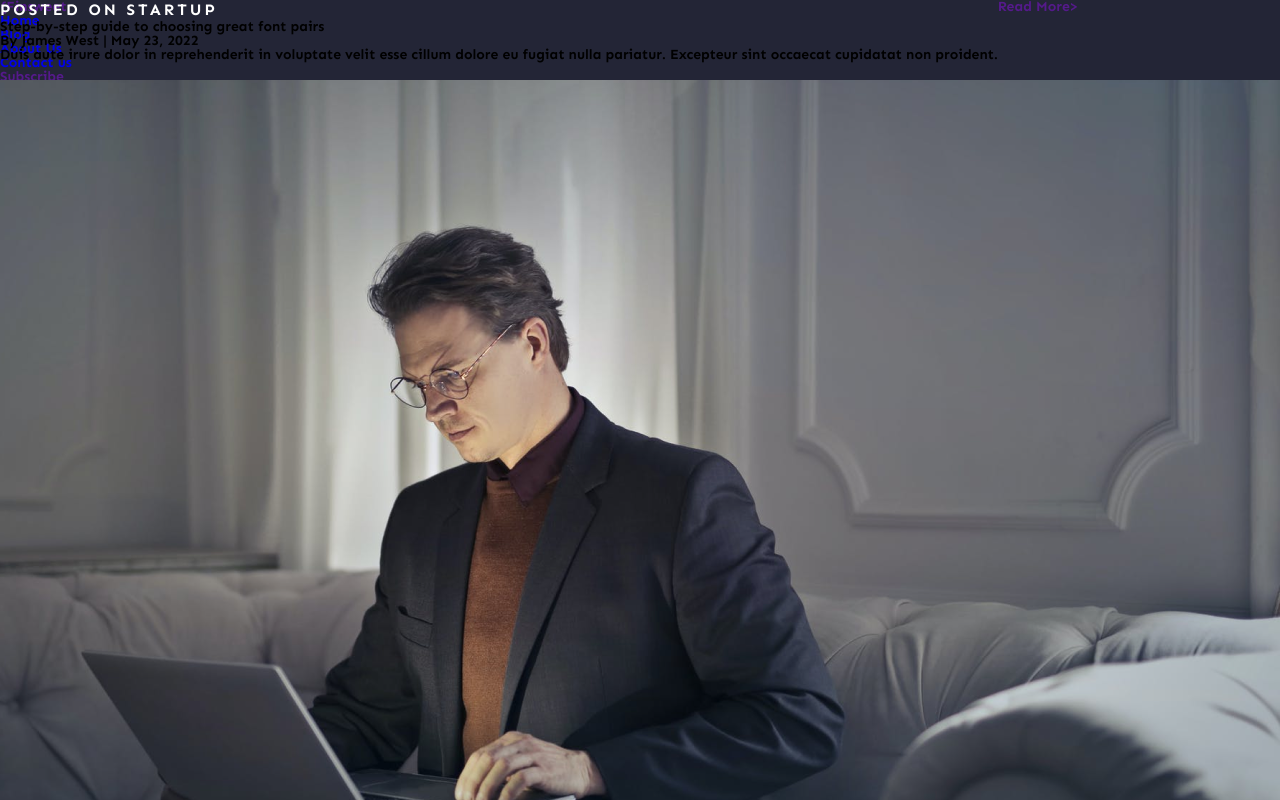
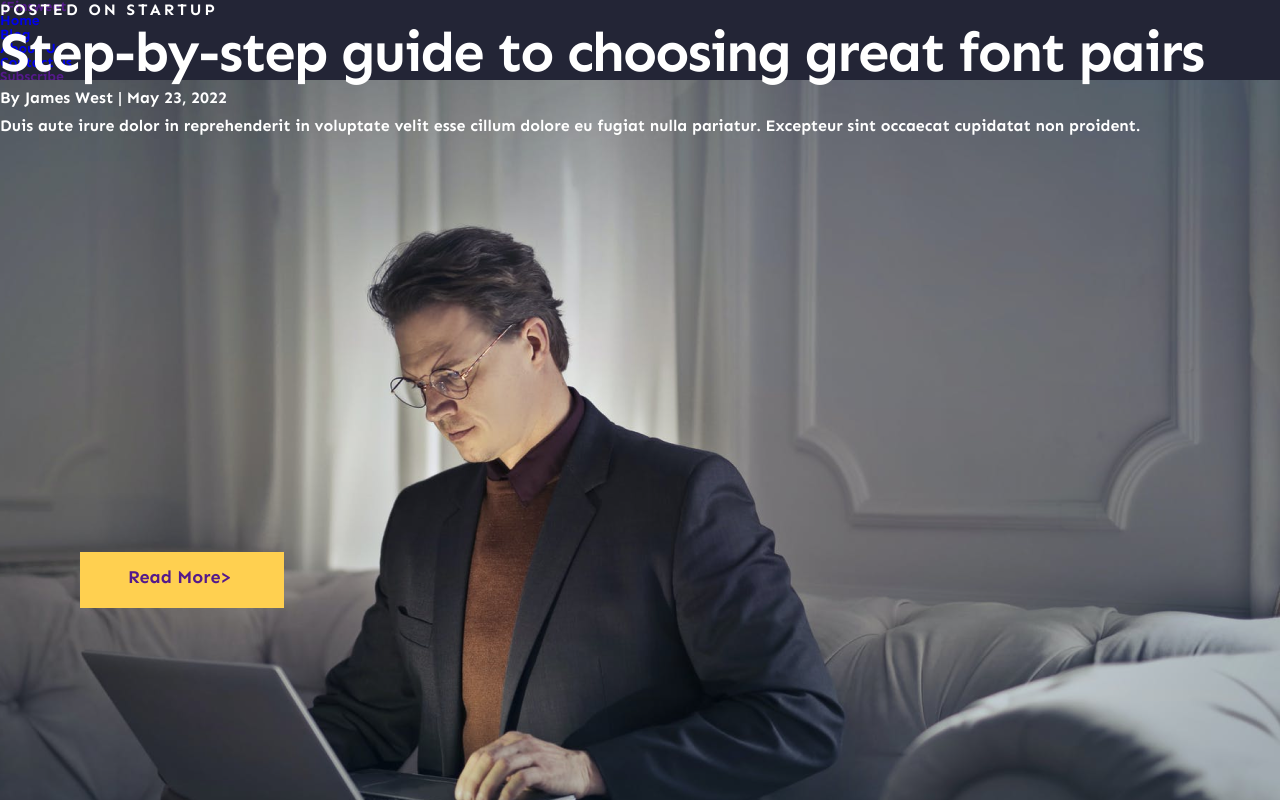
Before and after one commit to ntlmlnkv/first-template, a website built with Parcel: page src/index.html in a window 1280 px wide. Shown: the top 800 px of the page. Built offline with nearby package versions, Linux system fonts and the light colour scheme.

Commit message:
Empty_project2

```diff
--- a/src/styles.scss
+++ b/src/styles.scss
@@ -37,20 +37,43 @@ top: 80px;
   z-index: 2;
   display: flex;
   justify-content: left;
-  margin-bottom: 150px;
 }
 
 .mainblock__title{
-width: 222px;
-height: 20px;
-right: 1137px;
-top: 208px;
-font-weight: 500;
 font-size: 16px;
 line-height: 20px;
 letter-spacing: 3px;
 text-transform: uppercase;
 color: white;
 }
-.menu__list{
+.mainblock_subtitle{
+font-size: 56px;
+line-height: 64px;
+letter-spacing: -2px;
+color: white;
 }
+.author_and_date{
+  font-size: 16px;
+  color: white;
+  line-height: 28px;
+}
+.about_the_project{
+  font-size: 16px;
+  color: white;
+  line-height: 28px;
+}
+.mainblock__footer{
+  display: flex;
+  flex-direction: row;
+  align-items: flex-start;
+  padding: 16px 48px;
+  gap: 12px;
+  position: absolute;
+  width: 204px;
+  height: 56px;
+  left: 80px;
+  top: 552px;
+  background: #FFD050;
+  font-size: 18px;
+
+}
```
Also changed, not shown: dist/index.html.
